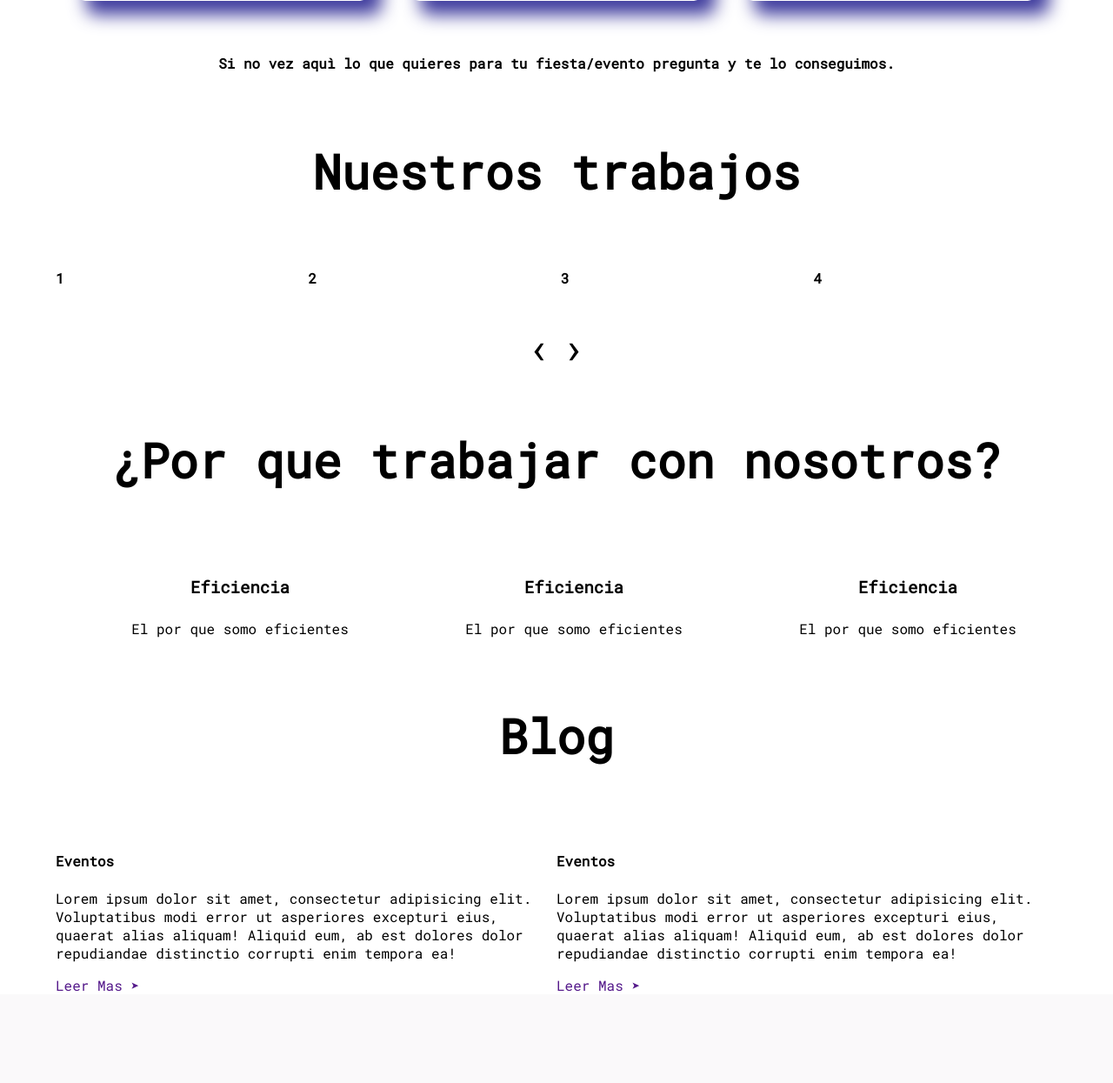
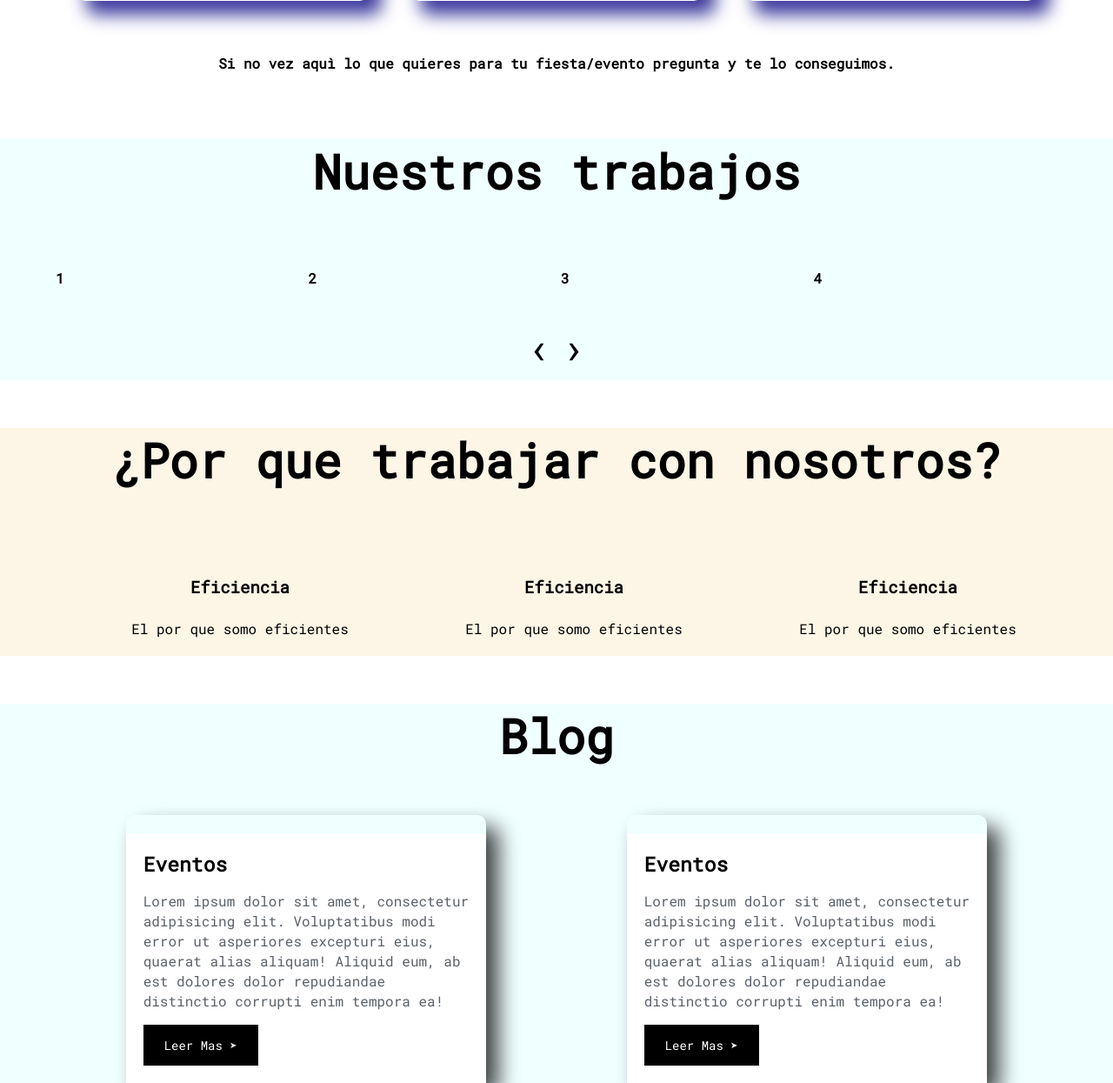
Before and after one commit to jordyaq/OrganizoTuFiesta.com, a PHP site: page / in a window 1280 px wide; the page is wider, and only the part inside the window is pictured. Shown: the part 2946-4191 px from the top of that part at 87% size. Before the commit the page ends 4086 px from the top of that part, so only its background shows below. Run offline with PHP 8.4, Linux system fonts and the light colour scheme.

Commit message:
prueba host

```diff
--- a/index.html
+++ b/index.html
@@ -221,12 +221,15 @@
             </div>
         </section>
 
+
         <section id="blog">
             <div class="contenedor">
                  <h3>Blog</h3>
                  <div class="contenedor-publicaciones">
                     <div class="publicacion">
                         <img src="" alt="">
+
+                        <div class="contenido">
                             <h4>Eventos</h4>
                         <p>
                             Lorem ipsum dolor sit amet, consectetur adipisicing elit.
@@ -236,9 +239,11 @@
                         </p>
                         <a href="">Leer Mas ➤ </a>
                         </div>
+                    </div>
 
                     <div class="publicacion">
                         <img src="" alt="">
+                        <div class="contenido">
                         <h4>Eventos</h4>
                         <p>
                             Lorem ipsum dolor sit amet, consectetur adipisicing elit.
@@ -247,6 +252,7 @@
                                repudiandae distinctio corrupti enim tempora ea!
                         </p>
                         <a href="">Leer Mas ➤ </a>
+                        </div>
                     </div>
 
                  </div>
--- a/styles/style.css
+++ b/styles/style.css
@@ -1,7 +1,11 @@
 body {
     margin: 0;
     font-family: 'Roboto Mono', monospace;
+
 }
+
+
+
 
 header .contenedor {
     display: flex;
@@ -51,7 +55,7 @@ h2 {
     color: #ffffff;
     text-align: center;
 }
-.contenedor-titulo a, #sobre-nosotros a {
+.contenedor-titulo a, #sobre-nosotros a, #blog a {
     font-size: 14px;
     color: #ffffff;
     background: black;
@@ -73,6 +77,10 @@ nav ul li a {
 }
 
 /*Seccion sobre mi*/
+
+#sobre-nosotros {
+    background-color: #FDF5E6;
+}
 
 h3 {
     text-align: center;
@@ -124,12 +132,21 @@ h3 {
 
 /*Mis trabajos*/
 
+#mis-trabajos {
+    background-color: #F0FFFF;
+
+}
+
 span {
     font-size: 50px !important;
 
 }
 
 /*Por que trabajar conmigo*/
+
+#por-que-trabajar {
+    background-color: #FDF5E6;
+}
 
 .contendor-trabajar {
     display: flex;
@@ -159,6 +176,40 @@ span {
 
 /*Seccion publicaciones*/
 
-.contenedor-publicaciones {
+#blog {
+    background-color: #F0FFFF;
+}
+
+#blog .contenedor-publicaciones {
     display: flex;
+    justify-content: space-around;
 }
+
+#blog .publicacion {
+     width: 36%;
+     -webkit-box-shadow: 14px 14px 25px 0px rgba(0,0,0,0.75);
+    -moz-box-shadow: 14px 14px 25px 0px rgba(0,0,0,0.75);
+    box-shadow: 14px 14px 25px 0px rgba(0,0,0,0.75);
+    border-radius: 10px;
+}
+
+#blog img {
+    width: 100%;
+}
+
+#blog .contenido {
+    padding: 20px;
+    background-color: #ffffff;
+}
+
+#blog h4 {
+     font-size: 23px;
+     margin-bottom: 15px;
+     margin: 0 ;
+}
+
+#blog p {
+    color: #5a6169;
+    font-size: 16px;
+    line-height: 23px;
+}
```
Lines whose indentation alone changed are shown as unchanged.
